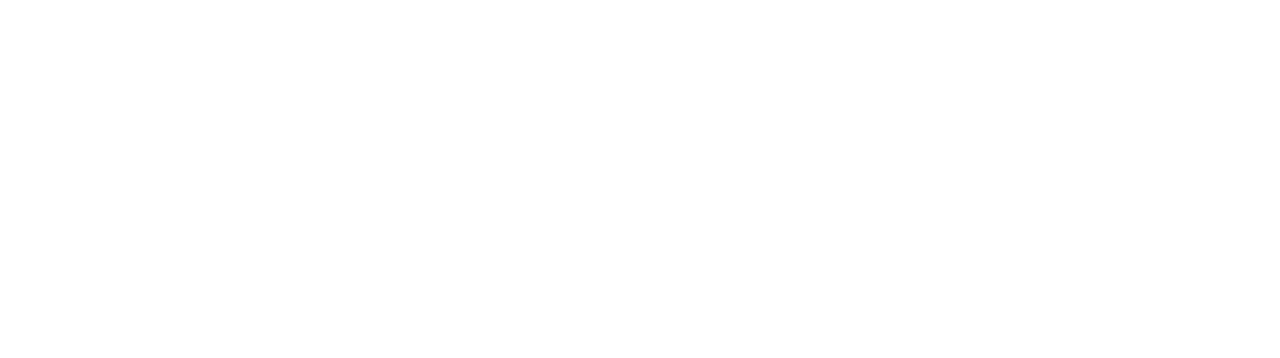
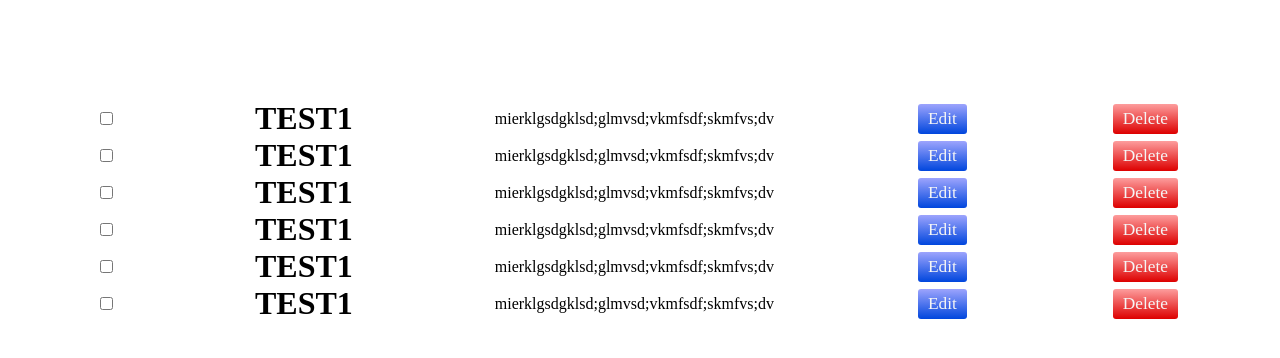
Before and after one commit to leonardof02/react-todo, a React (Create React App) app: page / in a window 1280 px wide. Shown: the top 358 px of the page. Built offline with nearby package versions, Linux system fonts and the light colour scheme.

Commit message:
Tasks UI works, pending for styling

```diff
--- a/src/App.js
+++ b/src/App.js
@@ -1,5 +1,15 @@
 import './General.css';
+import Task from './components/Task';
 
 export default function App() {
-  /* CODE HERE */
+  return (
+    <div className='task-list'>
+      <Task title="TEST1" description="mierklgsdgklsd;glmvsd;vkmfsdf;skmfvs;dv"/>
+      <Task title="TEST1" description="mierklgsdgklsd;glmvsd;vkmfsdf;skmfvs;dv"/>
+      <Task title="TEST1" description="mierklgsdgklsd;glmvsd;vkmfsdf;skmfvs;dv"/>
+      <Task title="TEST1" description="mierklgsdgklsd;glmvsd;vkmfsdf;skmfvs;dv"/>
+      <Task title="TEST1" description="mierklgsdgklsd;glmvsd;vkmfsdf;skmfvs;dv"/>
+      <Task title="TEST1" description="mierklgsdgklsd;glmvsd;vkmfsdf;skmfvs;dv"/>
+    </div>
+  );
 }
--- a/src/General.css
+++ b/src/General.css
@@ -1,3 +1,11 @@
+* {
+    margin: 0;
+    padding: 0;
+    outline: 0;
+    border: 0;
+    font-family: 'Ubuntu';
+}
+
 #root {
     margin-top: 100px;
 }
@@ -5,3 +13,46 @@
 body {
     margin: 0;
 }
+
+.btn {
+    padding: 5px 10px 5px 10px;
+    font-size: 13pt;
+    margin: 2px;
+    border-radius: 3px;
+}
+
+.btn-primary {
+    background: linear-gradient(#9da4fd, #0046dd);
+    color: whitesmoke;
+}
+
+.btn-primary:hover {
+    background: linear-gradient( #0046dd, #9da4fd);
+    color: whitesmoke;
+}
+
+.btn-success {
+    background: linear-gradient(#9dfda2, #00dd21);
+    color: whitesmoke;
+}
+
+.btn-success:hover {
+    background: linear-gradient( #00dd21, #9dfda2,);
+    color: whitesmoke;
+}
+
+.btn-danger {
+    background: linear-gradient(  #fd9d9d, #dd0000);
+    color: whitesmoke;
+}
+
+.btn-danger:hover {
+
+    background: linear-gradient( #dd0000, #fd9d9d);
+    color: whitesmoke;
+}
+
+.task-list {
+    margin-right: 100px;
+    margin-left: 100px;
+}
--- /dev/null
+++ b/src/components/Task.css
@@ -0,0 +1,9 @@
+.task {
+    display: flex;
+    align-items: center;
+    justify-content: space-between;
+}
+
+.task-completed {
+    text-decoration: line-through;
+}
--- /dev/null
+++ b/src/components/Task.js
@@ -0,0 +1,61 @@
+import React, { useState } from "react";
+import './Task.css';
+import '../General.css'
+
+export default function Task( props ) {
+
+    // State
+    const [ title, setTitle ] = useState( props.title );
+    const [ description, setDescription ] = useState( props.description );
+    const [ checked, setChecked ] = useState( false );
+    const [ editMode, setEditMode ] = useState( false );
+
+    const updateTitle = ( e ) => {
+        setTitle( e.target.value );
+    }
+
+    const updateDesc = ( e ) => {
+        setDescription( e.target.value );
+    }
+
+    const toggleEditMode = () => {
+        setEditMode( ! editMode );
+    }
+
+    const toggleCompleted = () => {
+        setChecked( ! checked );
+    }
+
+    if( editMode ) {
+        return(
+            <div className="task edit-task">
+                <input type="checkbox" onChange={ toggleCompleted } ></input>
+                <input type="text" value={ title } onChange={ updateTitle }></input>
+                <input type="text" value={ description } onChange={ updateDesc }></input>
+                <button className='btn btn-success' onClick={ toggleEditMode }>
+                    Accept
+                </button>
+            </div>
+        )
+    }
+    else {
+
+        let className = "task";
+        if( checked )
+            className += " task-completed";
+
+        return(
+            <div className={ className }>
+                <input type="checkbox" onChange={ toggleCompleted } ></input>
+                <h1>{ title }</h1>
+                <p>{ description }</p>
+                <button className='btn btn-primary' onClick={ toggleEditMode }>
+                    Edit
+                </button>
+                <button className='btn btn-danger'>
+                    Delete
+                </button>
+            </div>
+        )
+    }
+}
```
